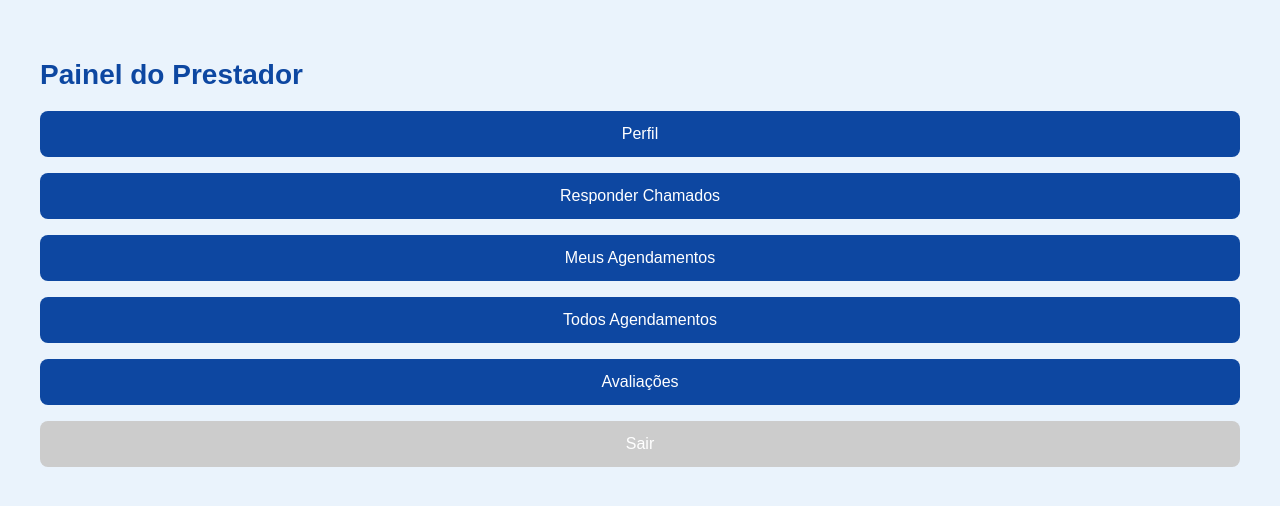
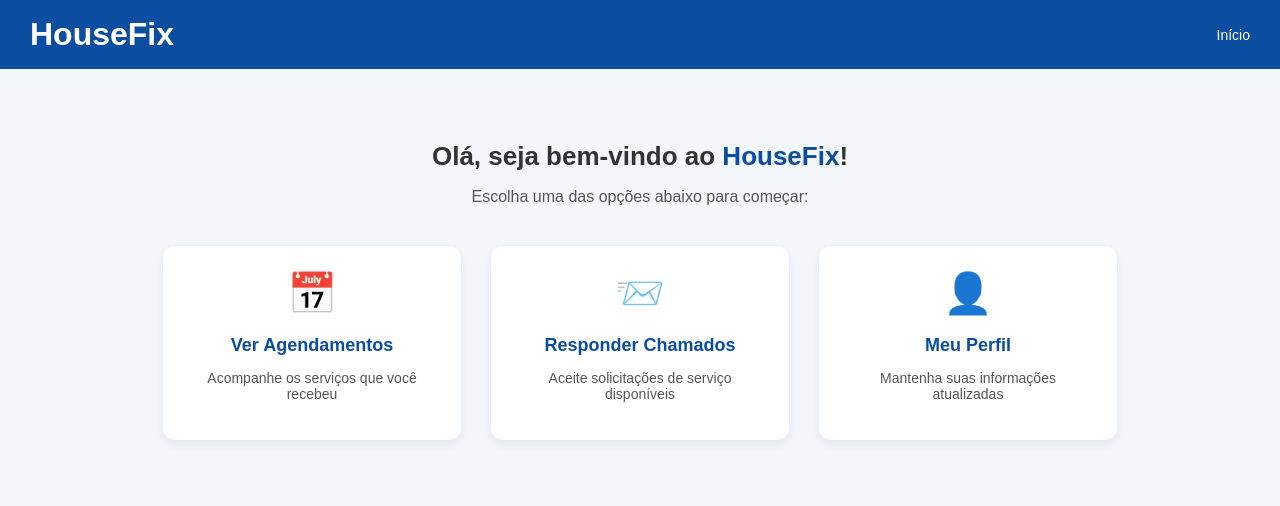
Before and after one commit to pauloh1987/housefix, a React (Vite) app: page /painel-prestador in a window 1280 px wide. Shown: the top 506 px of the page. Built offline with nearby package versions, Linux system fonts and the light colour scheme; no server answers.

Commit message:
Finalizando parte do perfil cliente

```diff
--- a/src/firebase.js
+++ b/src/firebase.js
@@ -2,6 +2,8 @@
 import { initializeApp } from "firebase/app";
 import { getAuth } from "firebase/auth";
 import { getFirestore } from "firebase/firestore";
+import { getStorage } from "firebase/storage";
+
 
 const firebaseConfig = {
   apiKey: "AIzaSyBt8LlkBzkcb0JIo1GEopL9REh8_Jm_1ec",
@@ -16,3 +18,4 @@ const firebaseConfig = {
 const app = initializeApp(firebaseConfig);
 export const auth = getAuth(app);
 export const db = getFirestore(app);
+export const storage = getStorage(app);
--- a/src/main.jsx
+++ b/src/main.jsx
@@ -24,6 +24,7 @@ import SelecaoCadastro from './pages/SelecaoCadastro';
 import AgendarChamado from './pages/AgendarChamado';
 import ChamadosPendentes from './pages/ChamadosPendentes';
 import MeusAgendamentosPrestador from './pages/MeusAgendamentosPrestador';
+import PerfilCliente from './pages/PerfilCliente';
 
 
 ReactDOM.createRoot(document.getElementById('root')).render(
@@ -50,6 +51,8 @@ ReactDOM.createRoot(document.getElementById('root')).render(
           <Route path="/agendar-chamado" element={<AgendarChamado />} />
           <Route path="/chamados-pendentes" element={<ChamadosPendentes />} />
           <Route path="/meus-agendamentos-prestador" element={<MeusAgendamentosPrestador />} />
+          <Route path="/perfil" element={<PerfilCliente />} />
+
 
         </Routes>
       </AuthProvider>
--- a/src/pages/PainelPrestador.jsx
+++ b/src/pages/PainelPrestador.jsx
@@ -1,38 +1,52 @@
 import React from "react";
 import { useNavigate } from "react-router-dom";
-import { signOut } from "firebase/auth";
-import { auth } from "../firebase";
 
 export default function PainelPrestador() {
   const navigate = useNavigate();
 
-  const sair = () => {
-    signOut(auth).then(() => navigate("/login"));
-  };
+  const cards = [
+    {
+      titulo: "Ver Agendamentos",
+      descricao: "Acompanhe os serviços que você recebeu",
+      icone: "📅",
+      rota: "/meus-agendamentos-prestador",
+    },
+    {
+      titulo: "Responder Chamados",
+      descricao: "Aceite solicitações de serviço disponíveis",
+      icone: "📨",
+      rota: "/chamados-pendentes",
+    },
+    {
+      titulo: "Meu Perfil",
+      descricao: "Mantenha suas informações atualizadas",
+      icone: "👤",
+      rota: "/prestadores",
+    },
+  ];
 
   return (
     <div style={styles.container}>
-      <h1 style={styles.title}>Painel do Prestador</h1>
+      <div style={styles.navbar}>
+        <h1 style={styles.logo}>HouseFix</h1>
+        <a href="/painel-prestador" style={styles.menu}>Início</a>
+      </div>
 
-      <div style={styles.botoes}>
-        <button onClick={() => navigate("/perfil")} style={styles.botao}>
-          Perfil
-        </button>
-        <button onClick={() => navigate("/chamados-pendentes")} style={styles.botao}>
-          Responder Chamados
-        </button>
-        <button onClick={() => navigate("/meus-agendamentos-prestador")} style={styles.botao}>
-          Meus Agendamentos
-        </button>
-        <button onClick={() => navigate("/agendamentos")} style={styles.botao}>
-          Todos Agendamentos
-        </button>
-        <button onClick={() => navigate("/avaliacoes")} style={styles.botao}>
-          Avaliações
-        </button>
-        <button onClick={sair} style={{ ...styles.botao, backgroundColor: "#ccc" }}>
-          Sair
-        </button>
+      <div style={styles.content}>
+        <h2 style={styles.title}>
+          Olá, seja bem-vindo ao <span style={styles.highlight}>HouseFix</span>!
+        </h2>
+        <p style={styles.subtitle}>Escolha uma das opções abaixo para começar:</p>
+
+        <div style={styles.grid}>
+          {cards.map((card, idx) => (
+            <div key={idx} style={styles.card} onClick={() => navigate(card.rota)}>
+              <div style={styles.icone}>{card.icone}</div>
+              <h3 style={styles.cardTitle}>{card.titulo}</h3>
+              <p style={styles.cardDesc}>{card.descricao}</p>
+            </div>
+          ))}
+        </div>
       </div>
     </div>
   );
@@ -40,27 +54,70 @@ export default function PainelPrestador() {
 
 const styles = {
   container: {
-    padding: 40,
+    backgroundColor: "#f3f6fb",
     minHeight: "100vh",
-    backgroundColor: "#eaf3fc",
+  },
+  navbar: {
+    backgroundColor: "#0B4DA1",
+    padding: "16px 30px",
+    display: "flex",
+    justifyContent: "space-between",
+    alignItems: "center",
+  },
+  logo: {
+    color: "#fff",
+    margin: 0,
+  },
+  menu: {
+    color: "#fff",
+    textDecoration: "none",
+    fontSize: 14,
+  },
+  content: {
+    textAlign: "center",
+    padding: "50px 20px",
   },
   title: {
-    fontSize: 28,
-    marginBottom: 20,
-    color: "#0d47a1",
+    fontSize: 26,
+    color: "#333",
+    marginBottom: 10,
   },
-  botoes: {
+  highlight: {
+    color: "#0B4DA1",
+  },
+  subtitle: {
+    fontSize: 16,
+    marginBottom: 40,
+    color: "#555",
+  },
+  grid: {
     display: "flex",
-    flexDirection: "column",
-    gap: 16,
+    justifyContent: "center",
+    flexWrap: "wrap",
+    gap: 30,
   },
-  botao: {
-    padding: 14,
-    fontSize: 16,
-    backgroundColor: "#0d47a1",
-    color: "white",
-    border: "none",
-    borderRadius: 8,
+  card: {
+    backgroundColor: "#fff",
+    width: 250,
+    padding: 24,
+    borderRadius: 12,
+    boxShadow: "0 4px 10px rgba(0,0,0,0.08)",
+    textAlign: "center",
     cursor: "pointer",
+    transition: "transform 0.2s ease",
+  },
+  icone: {
+    fontSize: 40,
+    marginBottom: 16,
+  },
+  cardTitle: {
+    fontSize: 18,
+    fontWeight: "bold",
+    marginBottom: 8,
+    color: "#0B4DA1",
+  },
+  cardDesc: {
+    fontSize: 14,
+    color: "#555",
   },
 };
--- /dev/null
+++ b/src/pages/PerfilCliente.jsx
@@ -0,0 +1,186 @@
+import React, { useEffect, useState } from "react";
+import { auth, db, storage } from "../firebase";
+import {
+  getDoc,
+  doc,
+  updateDoc
+} from "firebase/firestore";
+import {
+  getDownloadURL,
+  ref,
+  uploadBytesResumable
+} from "firebase/storage";
+
+export default function PerfilCliente() {
+  const [nome, setNome] = useState("");
+  const [email, setEmail] = useState("");
+  const [telefone, setTelefone] = useState("");
+  const [foto, setFoto] = useState("");
+  const [fotoFile, setFotoFile] = useState(null);
+  const [preview, setPreview] = useState("");
+
+  useEffect(() => {
+    const buscarDados = async () => {
+      const user = auth.currentUser;
+      const docRef = doc(db, "usuarios", user.uid);
+      const snap = await getDoc(docRef);
+      if (snap.exists()) {
+        const dados = snap.data();
+        setNome(dados.nome);
+        setEmail(dados.email);
+        setTelefone(dados.telefone || "");
+        setFoto(dados.foto || "");
+        setPreview(dados.foto || "");
+      }
+    };
+    buscarDados();
+  }, []);
+
+  const handleFotoChange = (e) => {
+    const file = e.target.files[0];
+    setFotoFile(file);
+    if (file) {
+      setPreview(URL.createObjectURL(file));
+    }
+  };
+
+  const salvar = async () => {
+    try {
+      const user = auth.currentUser;
+      const docRef = doc(db, "usuarios", user.uid);
+
+      let urlFoto = foto;
+      if (fotoFile) {
+        const storageRef = ref(storage, `fotos/${user.uid}`);
+        const uploadTask = await uploadBytesResumable(storageRef, fotoFile);
+        urlFoto = await getDownloadURL(uploadTask.ref);
+      }
+
+      await updateDoc(docRef, {
+        nome,
+        telefone,
+        foto: urlFoto,
+      });
+
+      setFoto(urlFoto);
+      alert("Perfil atualizado com sucesso!");
+    } catch (error) {
+      alert("Erro ao atualizar perfil: " + error.message);
+    }
+  };
+
+  return (
+    <div style={styles.container}>
+      <div style={styles.card}>
+        <h2 style={styles.title}>Meu Perfil</h2>
+        <div style={styles.avatarWrapper}>
+          {preview && <img src={preview} alt="Foto" style={styles.avatar} />}
+          <label style={styles.upload}>
+            Selecionar Foto
+            <input
+              type="file"
+              accept="image/*"
+              onChange={handleFotoChange}
+              style={{ display: "none" }}
+            />
+          </label>
+        </div>
+        <input
+          type="text"
+          value={nome}
+          onChange={(e) => setNome(e.target.value)}
+          placeholder="Nome completo"
+          style={styles.input}
+        />
+        <input
+          type="email"
+          value={email}
+          disabled
+          style={styles.inputDisabled}
+        />
+        <input
+          type="tel"
+          value={telefone}
+          onChange={(e) => setTelefone(e.target.value)}
+          placeholder="Telefone"
+          style={styles.input}
+        />
+        <button onClick={salvar} style={styles.button}>Salvar Alterações</button>
+      </div>
+    </div>
+  );
+}
+
+const styles = {
+  container: {
+    display: "flex",
+    justifyContent: "center",
+    alignItems: "center",
+    backgroundColor: "#f3f6fb",
+    minHeight: "100vh",
+  },
+  card: {
+    backgroundColor: "#fff",
+    borderRadius: 12,
+    padding: 30,
+    width: "100%",
+    maxWidth: 500,
+    boxShadow: "0 10px 25px rgba(0, 0, 0, 0.1)",
+    textAlign: "center"
+  },
+  title: {
+    fontSize: 24,
+    fontWeight: "bold",
+    marginBottom: 20,
+    color: "#0B4DA1",
+  },
+  avatarWrapper: {
+    display: "flex",
+    flexDirection: "column",
+    alignItems: "center",
+    marginBottom: 20,
+  },
+  avatar: {
+    width: 120,
+    height: 120,
+    objectFit: "cover",
+    borderRadius: "50%",
+    marginBottom: 10,
+    border: "3px solid #0B4DA1",
+  },
+  upload: {
+    padding: "8px 16px",
+    backgroundColor: "#e0edff",
+    color: "#0B4DA1",
+    fontWeight: "bold",
+    borderRadius: 6,
+    cursor: "pointer",
+  },
+  input: {
+    width: "100%",
+    padding: 12,
+    fontSize: 16,
+    borderRadius: 6,
+    border: "1px solid #ccc",
+    marginBottom: 12,
+  },
+  inputDisabled: {
+    width: "100%",
+    padding: 12,
+    fontSize: 16,
+    borderRadius: 6,
+    border: "1px solid #ccc",
+    backgroundColor: "#eee",
+    marginBottom: 12,
+  },
+  button: {
+    width: "100%",
+    padding: 14,
+    fontSize: 16,
+    backgroundColor: "#0B4DA1",
+    color: "white",
+    border: "none",
+    borderRadius: 6,
+    cursor: "pointer",
+  },
+};
```
Also changed, not shown: 3 other files (tests, documents, lock files or other folders).
